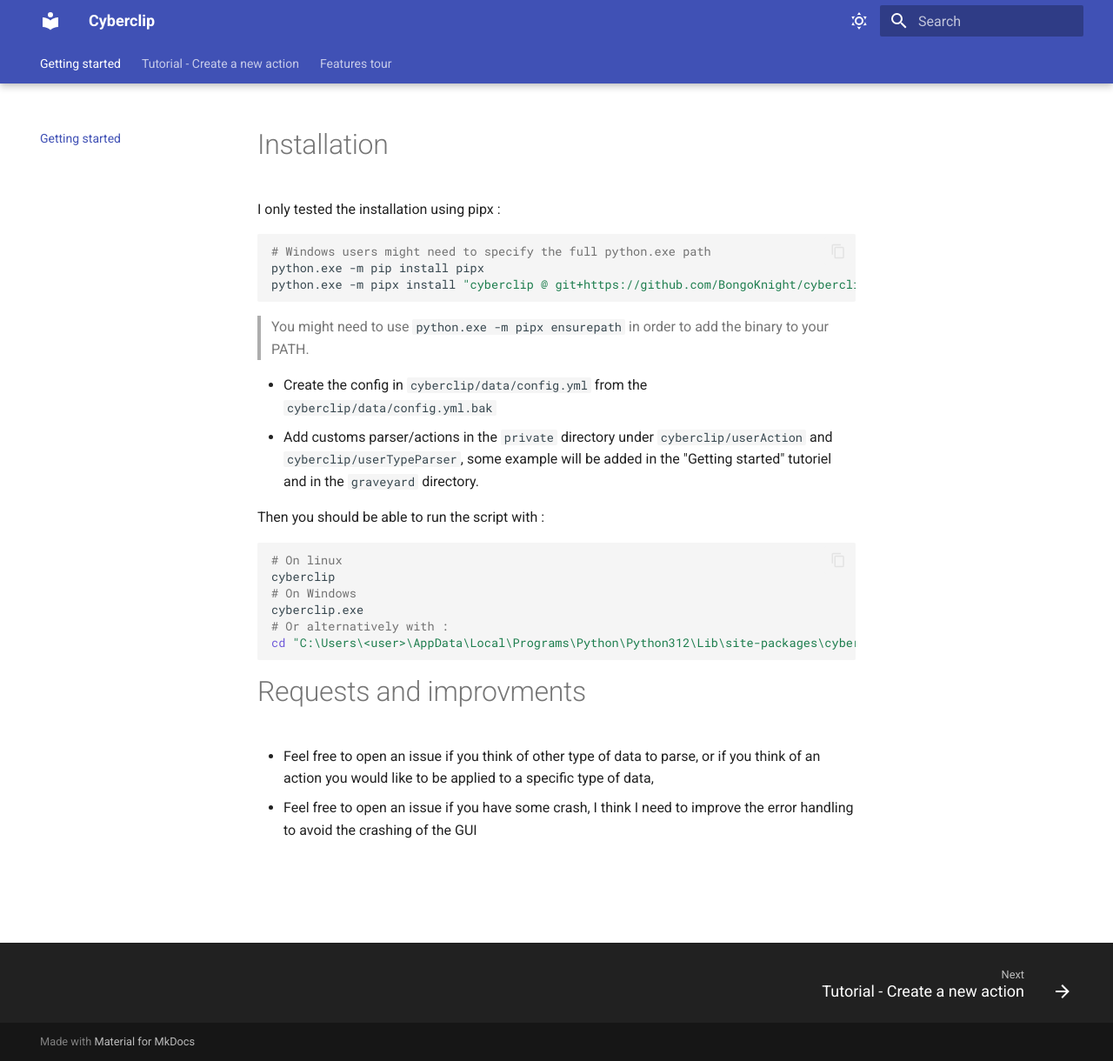
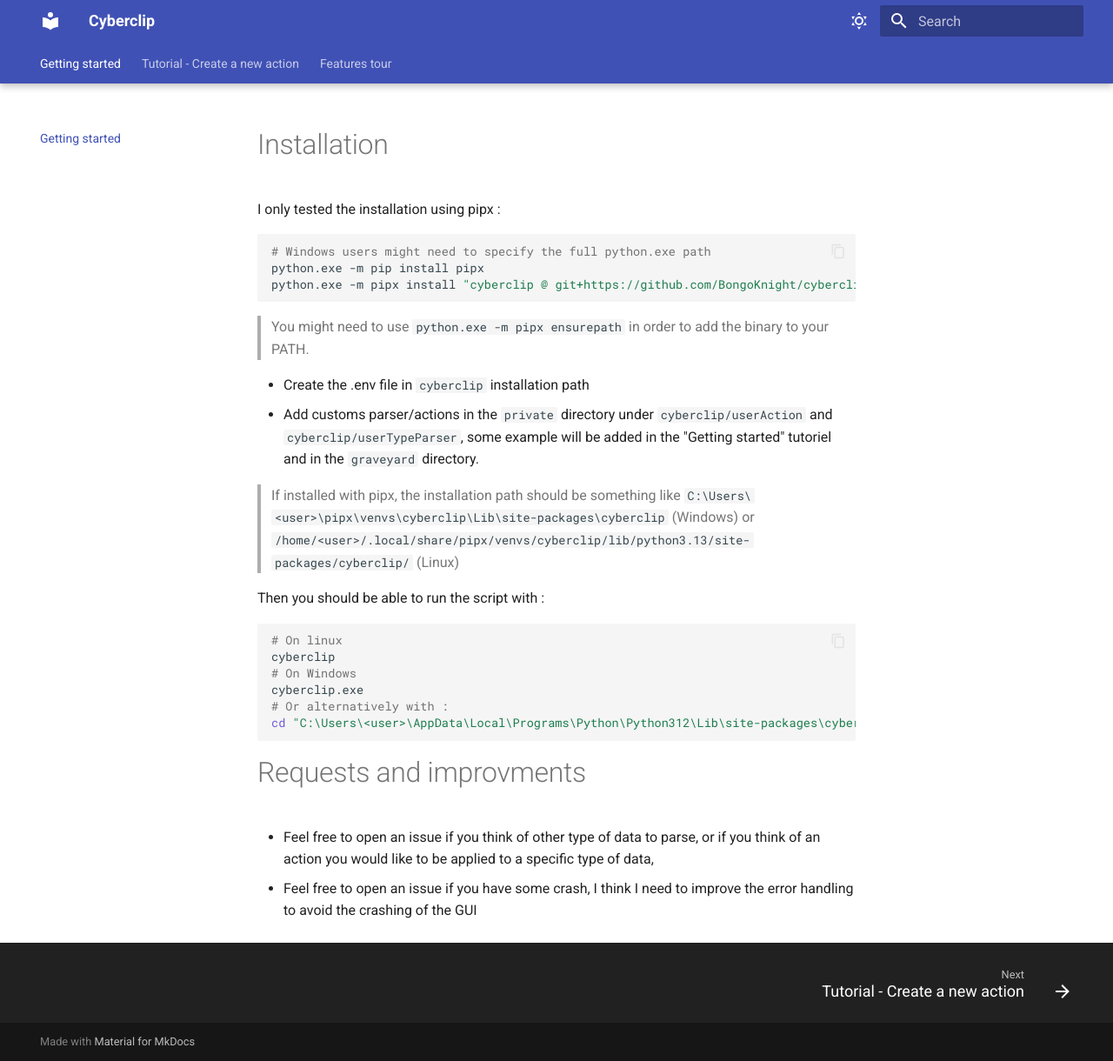
Before and after one commit to BongoKnight/cyberclip, an MkDocs documentation site: the page built from docs/index.md, in a window 1280 px wide and 1220 px high. Shown: the whole window at 87% size. Built offline with MkDocs 1.6.1 and Material for MkDocs 9.7.7, drawn with Linux system fonts in a browser that asks for light colours.

Commit message:
Proper creation of needed files during install

```diff
--- a/docs/index.md
+++ b/docs/index.md
@@ -14,8 +14,10 @@
 
 > You might need to use `python.exe -m pipx ensurepath` in order to add the binary to your PATH.
 
-- Create the config in `cyberclip/data/config.yml` from the `cyberclip/data/config.yml.bak`
+- Create the .env file in `cyberclip` installation path
 - Add customs parser/actions in the `private` directory under `cyberclip/userAction` and `cyberclip/userTypeParser`, some example will be added in the "Getting started" tutoriel and in the `graveyard` directory.
+
+> If installed with pipx, the installation path should be something like `C:\Users\<user>\pipx\venvs\cyberclip\Lib\site-packages\cyberclip` (Windows) or `/home/<user>/.local/share/pipx/venvs/cyberclip/lib/python3.13/site-packages/cyberclip/` (Linux)
 
 Then you should be able to run the script with :
 
```
Also changed, not shown: 2 other files.
